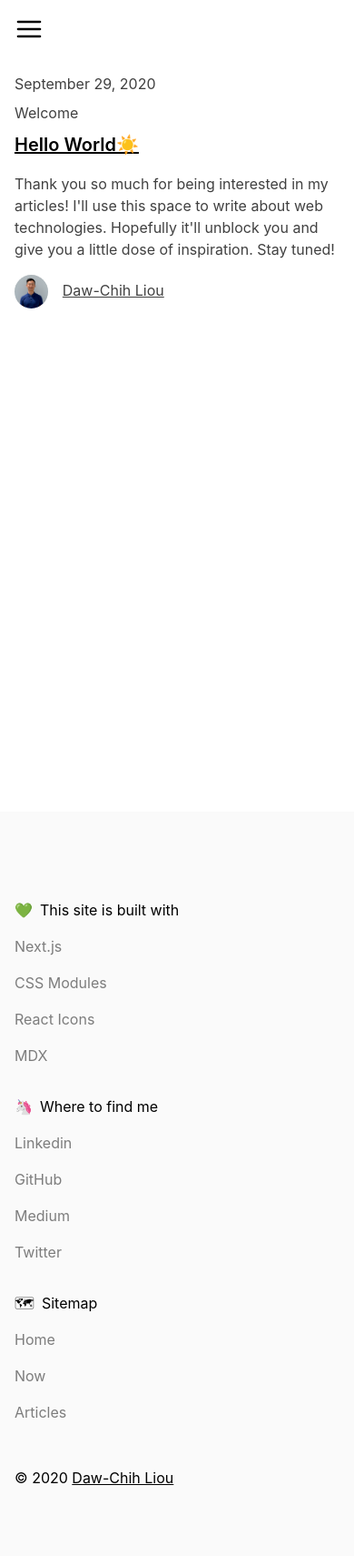
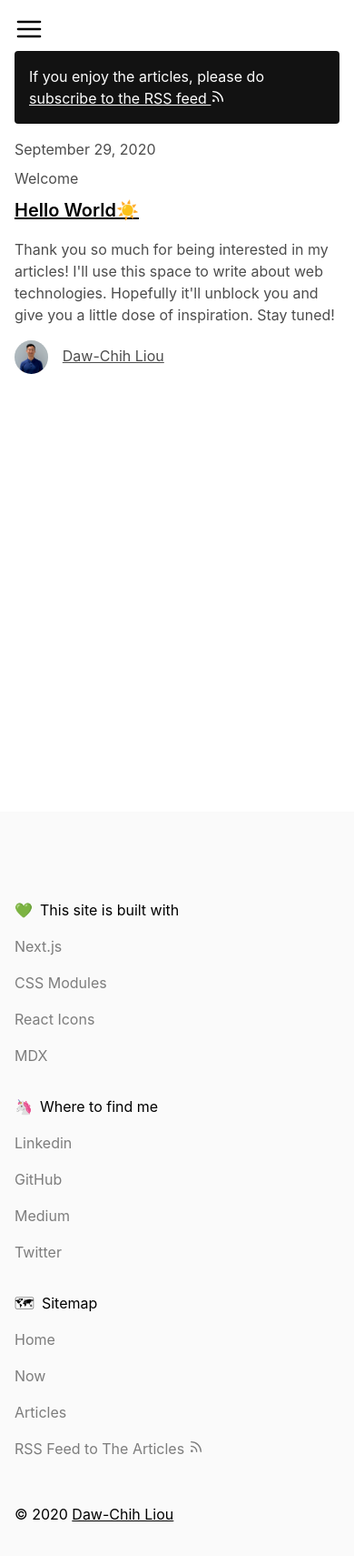
Before and after one commit to DawChihLiou/dawchihliou.github.io, a Next.js app: page /articles in a window 390 px wide. Shown: the top 1710 px of the page at 91% size. Built offline with nearby package versions, Linux system fonts and the light colour scheme; a small style sheet from the web is missing.

Commit message:
feat: add rss banner

```diff
--- a/components/Footer/Footer.module.css
+++ b/components/Footer/Footer.module.css
@@ -53,6 +53,10 @@
   .resources {
     flex-basis: 100%;
   }
+
+  .sitemap {
+    flex-basis: 100%;
+  }
 }
 
 .emoji {
--- a/components/Footer/Footer.tsx
+++ b/components/Footer/Footer.tsx
@@ -3,6 +3,7 @@ import Link from 'next/link'
 import styles from './Footer.module.css'
 import socials from '../../utils/socials'
 import resources from '../../utils/resources'
+import { FiRss } from 'react-icons/fi'
 
 export default function Footer() {
   return (
@@ -86,6 +87,11 @@ export default function Footer() {
           <Link href="/">Home</Link>
           <Link href="/now">Now</Link>
           <Link href="/articles">Articles</Link>
+          <Link href="/api/rss">
+            <a href="/#">
+              RSS Feed to The Articles <FiRss />
+            </a>
+          </Link>
         </div>
       </div>
       <div className={styles.copyright}>
--- a/components/Intro/Intro.module.css
+++ b/components/Intro/Intro.module.css
@@ -22,7 +22,7 @@
 .socials a {
   color: rgba(0, 0, 0, 1);
   transition: color 0.15s ease;
-  margin-right: 2rem;
+  margin-right: 1.5rem;
 }
 
 .socials a:last-child {
--- a/pages/_app.tsx
+++ b/pages/_app.tsx
@@ -14,7 +14,7 @@ const components = {
       style={{
         minHeight: '100vh',
         width: '100%',
-        padding: '4rem 1rem 3rem',
+        padding: '2.5rem 1rem 3rem',
         margin: '0 auto',
       }}
     >
--- a/pages/api/rss.ts
+++ b/pages/api/rss.ts
@@ -9,9 +9,10 @@ import articles from '../../data/articles'
  * To add new articles in the feed, add the article metadata in `/data/articles.ts`.
  */
 export default function (req: NextApiRequest, res: NextApiResponse) {
-  if (req.method !== 'POST') {
+  if (req.method !== 'GET') {
     res.statusCode = 400
     res.end('Bad Request')
+    return
   }
 
   const feed = new RSS({
--- a/pages/articles/index.tsx
+++ b/pages/articles/index.tsx
@@ -3,6 +3,7 @@ import Head from 'next/head'
 import articles from '../../data/articles'
 import styles from '../../styles/Articles.module.css'
 import Link from 'next/link'
+import { FiRss } from 'react-icons/fi'
 
 export default function Articles() {
   return (
@@ -13,6 +14,15 @@ export default function Articles() {
       </Head>
 
       <main className={styles.main}>
+        <div className={styles.banner}>
+          <p>
+            If you enjoy the articles, please do{' '}
+            <a href="/api/rss">
+              subscribe to the RSS feed <FiRss />
+            </a>
+          </p>
+        </div>
+
         {articles.map((article) => (
           <div className={styles.grid} key={article.url}>
             <div className={styles.date}>
--- a/styles/Articles.module.css
+++ b/styles/Articles.module.css
@@ -9,13 +9,32 @@
 .main {
   width: 100%;
   max-width: 720px;
-  padding: 4rem 1rem 1rem;
+  padding: 2rem 1rem 1rem;
   margin: 0 auto;
   flex: 1;
   display: flex;
   flex-direction: column;
   justify-content: flex-start;
   align-items: center;
+}
+
+.banner {
+  background-color: #121212;
+  color: #fff;
+  padding-left: 1rem;
+  padding-right: 1rem;
+  border-radius: 0.25rem;
+  transform: translateY(-1rem);
+}
+
+@media (max-width: 576px) {
+  .main {
+    padding: 3.5rem 1rem 1rem;
+  }
+
+  .banner {
+    transform: translateY(0);
+  }
 }
 
 .grid {
@@ -33,13 +52,13 @@
 
 .grid .date {
   flex-basis: 30%;
-  color: rgba(0, 0, 0, 0.75);
+  color: rgba(0, 0, 0, 0.7);
 }
 
 .grid .description {
   flex-basis: 70%;
   padding-left: 2rem;
-  color: rgba(0, 0, 0, 0.75);
+  color: rgba(0, 0, 0, 0.7);
 }
 
 @media (max-width: 576px) {
--- a/styles/menu.css
+++ b/styles/menu.css
@@ -2,6 +2,7 @@
   --main-color: rgba(0, 0, 0, 1);
   --main-color-hover: rgba(0, 0, 0, 0.75);
   --complement-color: #fff;
+  --background-color: #121212;
 }
 /* Position and sizing of burger button */
 .bm-burger-button {
@@ -49,14 +50,14 @@ Note: Beware of modifying this element as it can break the animations - you shou
 
 /* General sidebar styles */
 .bm-menu {
-  background: var(--main-color);
+  background: var(--background-color);
   padding: 4em 1.5em 0;
   font-size: 1.15em;
 }
 
 /* Morph shape necessary with bubble or elastic */
 .bm-morph-shape {
-  fill: var(--main-color);
+  fill: var(--background-color);
 }
 
 /* Wrapper for item list */
```
